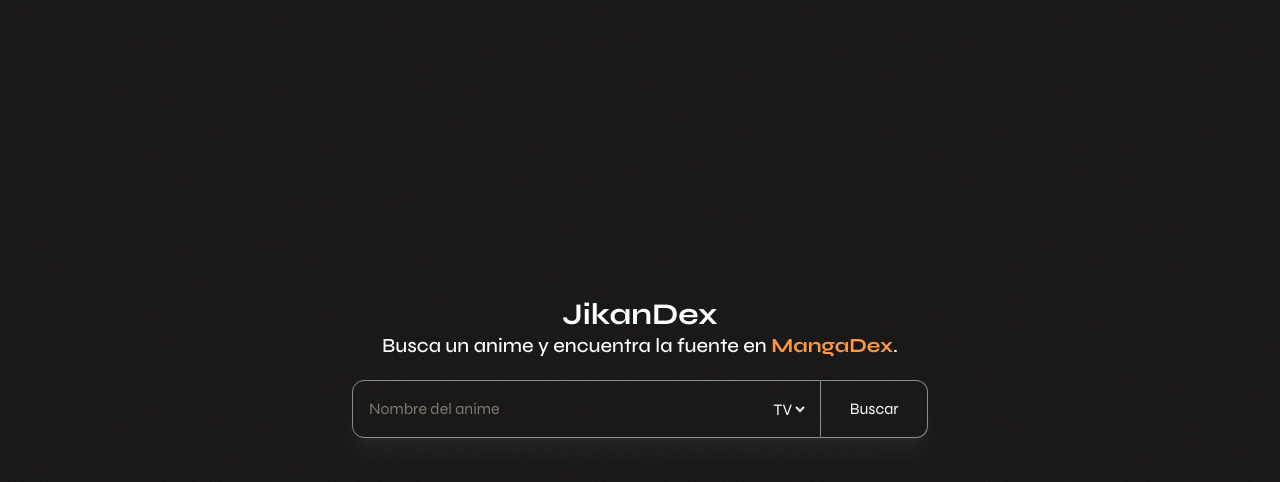
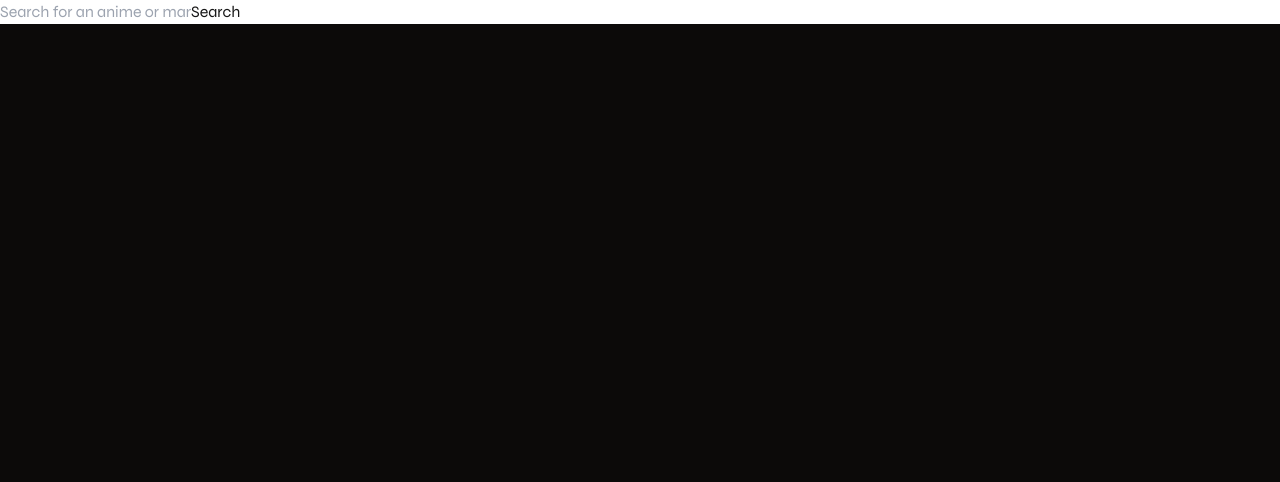
Before and after one commit to ramiro-uziel/semanatec-proyecto-web, a Next.js app: page / in a window 1280 px wide. Shown: the top 482 px of the page. Built offline with nearby package versions, Linux system fonts and the light colour scheme.

Commit message:
Update page.tsx

```diff
--- a/src/app/page.tsx
+++ b/src/app/page.tsx
@@ -6,6 +6,7 @@
 import { FontAwesomeIcon } from "@fortawesome/react-fontawesome";
 import { faBook, faWarning } from "@fortawesome/free-solid-svg-icons";
 
+// Tipo de respuesta para los resultados de Anime
 type AnimeResult = {
   mal_id: number;
   url: string;
@@ -24,215 +25,115 @@
   airing: boolean;
 };
 
-const NoisePattern = () => (
-  <svg
-    xmlns="http://www.w3.org/2000/svg"
-    width="100%"
-    height="100%"
-    className="fixed inset-0 z-[-1] opacity-[5%] mix-blend-difference"
-  >
-    <filter id="noiseFilter">
-      <feTurbulence
-        type="fractalNoise"
-        baseFrequency="0.65"
-        numOctaves="4"
-        stitchTiles="stitch"
-      />
-    </filter>
-    <rect width="100%" height="100%" filter="url(#noiseFilter)" />
-  </svg>
-);
+// Tipo de respuesta para los resultados de Manga
+type MangaResult = {
+  id: string;
+  title: {
+    en: string;
+    ja: string;
+  };
+  description: string;
+  cover_art: string;
+};
 
 export default function Home() {
   const [searchTerm, setSearchTerm] = useState("");
-  const [animeType, setAnimeType] = useState("tv");
   const [animeResult, setAnimeResult] = useState<AnimeResult | null>(null);
+  const [mangaResult, setMangaResult] = useState<MangaResult | null>(null);
   const [hasSearched, setHasSearched] = useState(false);
   const [isLoading, setIsLoading] = useState(false);
   const [error, setError] = useState<string | null>(null);
 
+  // Función para obtener datos del anime desde la API de anime (suponiendo que ya está configurada)
+  const fetchAnimeData = async (title: string) => {
+    const response = await fetch(`URL_DE_TU_API_ANIME?search=${encodeURIComponent(title)}`);
+    if (!response.ok) {
+      throw new Error('Error fetching anime data');
+    }
+    return await response.json();
+  };
+
+  // Función para obtener datos del manga desde la API de MangaDex
+  const fetchMangaData = async (title: string) => {
+    const response = await fetch(`https://api.mangadex.org/manga?title=${encodeURIComponent(title)}`);
+    if (!response.ok) {
+      throw new Error('Error fetching manga data');
+    }
+    const data = await response.json();
+
+    if (data && data.data && data.data.length > 0) {
+      const manga = data.data[0]; // Tomar el primer resultado
+      const mangaResult: MangaResult = {
+        id: manga.id,
+        title: {
+          en: manga.attributes.title.en || "N/A",
+          ja: manga.attributes.title.ja || "N/A",
+        },
+        description: manga.attributes.description.en || "Descripción no disponible",
+        cover_art: `https://uploads.mangadex.org/covers/${manga.id}/${manga.attributes.coverArt.fileName}`,
+      };
+      return mangaResult;
+    }
+    return null;
+  };
+
   const handleSearch = async (e: React.FormEvent) => {
     e.preventDefault();
-    if (!searchTerm.trim()) return;
+    setIsLoading(true);
+    try {
+      const animeResponse = await fetchAnimeData(searchTerm);
+      setAnimeResult(animeResponse);
 
-    setIsLoading(true);
+      const mangaData = await fetchMangaData(searchTerm);
+      setMangaResult(mangaData);
+
+      setHasSearched(true);
       setError(null);
-    if (!hasSearched) setHasSearched(true);
-
-    try {
-      const response = await fetch(
-        `https://api.jikan.moe/v4/anime?q=${encodeURIComponent(
-          searchTerm
-        )}&type=${animeType.toUpperCase()}&limit=1&sfw=true`
-      );
-
-      if (!response.ok) {
-        throw new Error("Failed to fetch anime");
-      }
-
-      const data = await response.json();
-      if (data.data && data.data.length > 0) {
-        setAnimeResult(data.data[0]);
-      } else {
-        setError("No se encontró ningún anime con ese nombre.");
-      }
     } catch (err) {
-      setError("Failed to fetch anime. Please try again.");
-      console.error(err);
+      setError('Error fetching data');
     } finally {
       setIsLoading(false);
     }
   };
 
   return (
-    <div className="min-h-screen flex flex-col items-center p-4 overflow-hidden opacity-95 bg-stone-950 text-white">
-      <NoisePattern />
-      <motion.div
-        initial={false}
-        animate={hasSearched ? { y: 0 } : { y: "30vh" }}
-        transition={{ type: "spring", stiffness: 300, damping: 30 }}
-        className="w-full max-w-xl my-10"
-      >
-        {!hasSearched && (
-          <h1 className="sm:text-3xl text-2xl font-black text-center">
-            JikanDex
-          </h1>
-        )}
-        <p className="sm:text-xl text-md font-medium mb-5 text-center">
-          Busca un anime y encuentra la fuente en{" "}
-          <a
-            href="https://www.mangadex.org"
-            className="font-bold text-orange-400 hover:text-orange-300 transition duration-200 ease-in-out"
-          >
-            MangaDex
-          </a>
-          .
-        </p>
-
-        <form onSubmit={handleSearch} className="w-full">
-          <div
-            className={`flex flex-col sm:flex-row gap-2 sm:gap-0 rounded-xl ${
-              hasSearched ? "" : "shadow-xl shadow-white/5"
-            }`}
-          >
-            <div className="flex flex-row w-full justify-between bg-transparent border border-white/50 sm:rounded-r-none rounded-xl">
+    <div>
+      <form onSubmit={handleSearch}>
         <input
           type="text"
           value={searchTerm}
           onChange={(e) => setSearchTerm(e.target.value)}
-                placeholder="Nombre del anime"
-                className="p-4 outline-none w-full rounded-l-xl bg-transparent placeholder-stone-500"
+          placeholder="Search for an anime or manga"
         />
-              <select
-                value={animeType}
-                onChange={(e) => setAnimeType(e.target.value)}
-                className="max-w-18 w-min mr-3 text-right outline-none sm:rounded-none rounded-xl bg-transparent"
-              >
-                <option value="tv">TV</option>
-                <option value="movie">Película</option>
-              </select>
+        <button type="submit" disabled={isLoading}>Search</button>
+      </form>
+
+      {isLoading && <p>Loading...</p>}
+      {error && <p>{error}</p>}
+
+      {hasSearched && !isLoading && (
+        <div>
+          {animeResult && (
+            <div>
+              <h2>Anime Result:</h2>
+              <p>Title: {animeResult.title}</p>
+              <p>Episodes: {animeResult.episodes}</p>
+              <p>Synopsis: {animeResult.synopsis}</p>
+              <img src={animeResult.images.jpg.image_url} alt="Anime cover" />
             </div>
-            <button
-              type="submit"
-              className="border border-white/50 bg-transparent text-white px-6 py-4 hover:bg-stone-900 hover:text-white transition duration-100 ease-in-out rounded-xl sm:rounded-l-none sm:rounded-r-xl sm:border-l-0 w-full sm:w-[120px] "
-              disabled={isLoading}
-            >
-              {isLoading ? "..." : "Buscar"}
-            </button>
+          )}
+
+          {mangaResult && (
+            <div>
+              <h2>Manga Result:</h2>
+              <p>Title: {mangaResult.title.en}</p>
+              <p>Japanese Title: {mangaResult.title.ja}</p>
+              <p>Description: {mangaResult.description}</p>
+              <img src={mangaResult.cover_art} alt="Manga cover" />
             </div>
-        </form>
-        {error && <p className="text-red-500 text-center mt-5">{error}</p>}
-      </motion.div>
-
-      <AnimatePresence>
-        {hasSearched && (
-          <motion.div
-            initial={{ opacity: 0, y: 50 }}
-            animate={{ opacity: 1, y: 0 }}
-            exit={{ opacity: 0, y: 50 }}
-            transition={{ delay: 0.2 }}
-            className="w-full max-w-2xl"
-          >
-            {animeResult && (
-              <div className="bg-stone-950 p-6 rounded-xl border border-white/20  shadow-xl shadow-white/5 mb-5">
-                <h2 className="text-2xl font-bold">
-                  {animeResult.title_english}
-                </h2>
-                <div className="flex flex-col items-start mb-4">
-                  {animeResult.title_english !== animeResult.title && (
-                    <h3 className="text-lg font-medium">{animeResult.title}</h3>
-                  )}
-                  <p className="text-sm text-stone-500">
-                    {animeResult.title_japanese}
-                  </p>
-                </div>
-                <div className="flex mb-4">
-                  <div className="w-1/3 mr-4">
-                    <Image
-                      src={animeResult.images.jpg.image_url}
-                      alt={animeResult.title}
-                      width={200}
-                      height={300}
-                      className="rounded-lg object-contain max-h-[300px]"
-                    />
-                    <a
-                      href={animeResult.url}
-                      target="_blank"
-                      rel="noopener noreferrer"
-                      className="mt-3.5 w-full text-center inline-block text-blue-200 bg-blue-900 text-stone px-4 py-2 rounded-lg hover:bg-blue-800 hover:text-blue-50 transition duration-300 ease-in-out"
-                    >
-                      Ver en MyAnimeList
-                    </a>
-                  </div>
-                  <div className="w-2/3">
-                    <p className="mb-2">
-                      <strong>Año:</strong> {animeResult.year || "N/A"}
-                    </p>
-                    {animeResult.episodes > 0 && (
-                      <p className="mb-2">
-                        <strong>Episodios:</strong> {animeResult.episodes}
-                      </p>
-                    )}
-                    <p className="mb-2">
-                      <strong>Status:</strong>{" "}
-                      {animeResult.airing ? "En emisión" : "Terminado"}
-                    </p>
-                    <div className="max-h-60 overflow-y-auto mb-4 pr-2">
-                      <p>{animeResult.synopsis}</p>
-                    </div>
-                  </div>
-                </div>
-                {animeResult.source !== "Manga" &&
-                  animeResult.source !== "Web manga" && (
-                    <p className="text-yellow-200 bg-yellow-700 p-3 rounded-lg mt-4">
-                      <div className="flex items-center gap-2">
-                        <FontAwesomeIcon icon={faWarning} className="fa-fw" />
-                        No está basado en un manga.
-                      </div>
-                    </p>
-                  )}
-                {animeResult.source == "Light novel" && (
-                  <p className="text-sky-200 bg-sky-700 p-3 rounded-lg mt-4">
-                    <div className="flex items-center gap-2">
-                      <FontAwesomeIcon icon={faBook} className="fa-fw" />
-                      <a
-                        href={`https://global.bookwalker.jp/search/?qcat=&word=${encodeURIComponent(
-                          animeResult.title_english
-                        )}&np=0&order=score`}
-                        target="_blank"
-                        rel="noopener noreferrer"
-                        className="underline ml-2"
-                      >
-                        Su fuente es un Light novel.
-                      </a>
-                    </div>
-                  </p>
           )}
         </div>
       )}
-          </motion.div>
-        )}
-      </AnimatePresence>
     </div>
   );
 }
```
Lines whose indentation alone changed are shown as unchanged.
